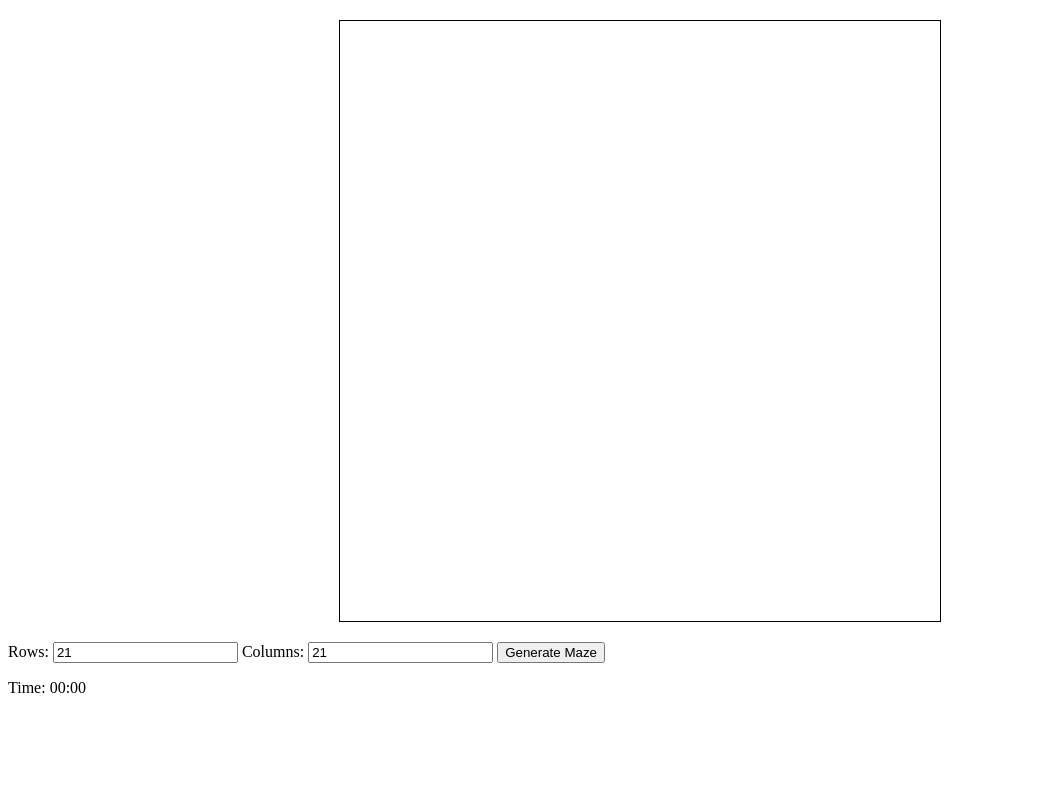
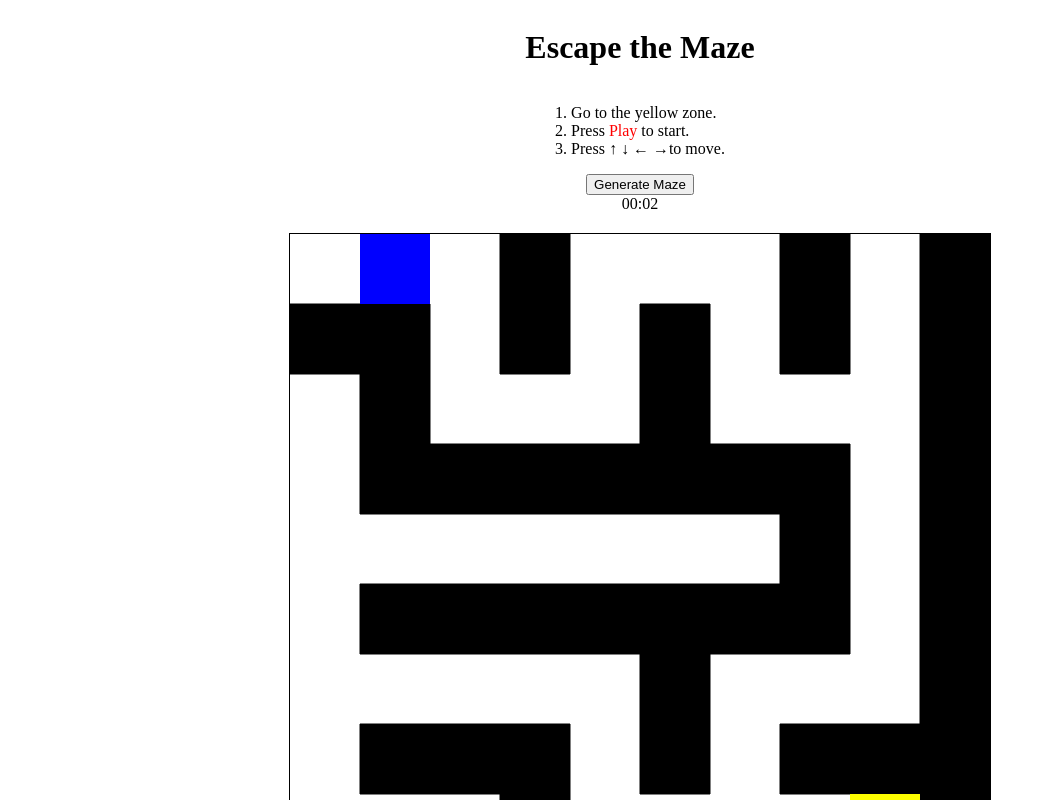
Before and after one commit to driffe/driffe.github.io, a plain HTML site: page Index.html in a window 1280 px wide. Both pictures are taken after a click on the button "Generate Maze". Shown: the top 800 px of the page, without its empty margins (0-1046 px from the left). Drawn offline with Linux system fonts and the light colour scheme.

Commit message:
add maze generator func

```diff
--- a/Index.html
+++ b/Index.html
@@ -1,4 +1,4 @@
-<!-- <!DOCTYPE html>
+<!DOCTYPE html>
 <html>
   <body>
     <div class="start_screen">
@@ -11,44 +11,17 @@
           3. Press <span>&uarr; &darr; &larr; &rarr;</span>to move.</p>
         </div>
         <div>
-          <label for="r_label">Row:</label>
-          <input id="row" type="number"/>
-          <label for="c_label">Column:</label>
-          <input id="column" type="number"/>
           <button onclick="button_click()">Generate Maze</button>
 
         </div>
         <div class='play'>
           <label id="minutes">00</label>:<label id="seconds">00</label>
         </div>
-        <canvas id="myCanvas" width="500" height="500" style="border:1px solid #000000;">
+        <canvas id="myCanvas" width="700" height="700" style="border:1px solid #000000;">
         </canvas>
     </div>
 
     <script src="gameCanvas.js"></script>
     <link rel="stylesheet" href="style.css">
   </body>
-</html> -->
-<!DOCTYPE html>
-<html lang="en">
-<head>
-    <meta charset="UTF-8">
-    <meta name="viewport" content="width=device-width, initial-scale=1.0">
-    <link rel="stylesheet" href="style.css">
-    <title>Maze Game</title>
-</head>
-<body>
-    <canvas id="myCanvas" width="600" height="600"></canvas>
-    <div>
-        <label for="row">Rows:</label>
-        <input type="number" id="row" value="21">
-        <label for="column">Columns:</label>
-        <input type="number" id="column" value="21">
-        <button onclick="button_click()">Generate Maze</button>
-    </div>
-    <div>
-        <p>Time: <span id="minutes">00</span>:<span id="seconds">00</span></p>
-    </div>
-    <script src="gameCanvas.js"></script>
-</body>
 </html>
--- a/gameCanvas.js
+++ b/gameCanvas.js
@@ -21,46 +21,22 @@ function generateMaze(rows, cols) {
       }
     }
 
-	// Set the maze walls
-	for (let i = 0; i < rows; i += 2) {
-	  for (let j = 0; j < cols; j += 2) {
-		maze[i][j] = 1;
-	  }
-	}
-
-	// Set the maze paths
-	for (let i = 1; i < rows; i += 2) {
-	  for (let j = 1; j < cols; j += 2) {
-		maze[i][j] = 0;
-	  }
-	}
-
-	// Start generating paths from the top-left corner
+    maze[0][0] = 0;
     recursiveBacktrack(0, 0);
 
-	// Set the goal as -1
-	maze[rows - 1][cols - 1] = -1;
-
+    maze[rows - 1][cols - 2] = -1;
     return maze;
 }
 
 function button_click() {
-	const rows = document.getElementById("row").value;
-	const cols = document.getElementById("column").value;
-	console.log(rows, cols);
-	const maze = generateMaze(rows, cols);
     var c = document.getElementById("myCanvas");
     var ctx = c.getContext("2d");
-	for(var i = 0; i < maze[i].length; i++) {
-		for(var z = 0; z < maze.length; z++) {
-		  console.log(maze[z][i]);
-		}
-	}
-	var border = maze;
+    var width = c.width;
+	var maze = generateMaze(10,10)
+    var blockSize = width / (maze.length); // Adjust the blockSize calculation
+    console.log(blockSize);
+    var playerLocation = { x: 1, y: 0 };
 
-	var width = myCanvas.width;
-	var blockSize = width / border.length;
-	var playerLocation = { x: 1, y: 1 };
     document.addEventListener("keydown", keyDown);
 
     var minutesLabel = document.getElementById("minutes");
@@ -100,8 +76,8 @@ function generateMaze(rows, cols) {
     function drawEndzone() {
         ctx.beginPath();
         ctx.rect(
-		blockSize * (border[0].length - 2),
-		blockSize * (border[0].length - 2),
+            blockSize * (maze[0].length - 2),
+            blockSize * (maze.length - 2),
             blockSize,
             blockSize
         );
@@ -109,6 +85,7 @@ function generateMaze(rows, cols) {
         ctx.fill();
         ctx.closePath();
     }
+
     function player() {
         ctx.beginPath();
         ctx.rect(
@@ -121,8 +98,9 @@ function generateMaze(rows, cols) {
         ctx.fill();
         ctx.closePath();
     }
+
     function detectWall(x, y) {
-	  if (y > 0 && x > 0 && border[y][x] != 1) {
+        if (y >= 0 && x >= 0 && maze[y][x] != 1) {
             return true;
         }
         return false;
@@ -163,7 +141,7 @@ function generateMaze(rows, cols) {
     }
 
     function reachToEndzone(x, y) {
-	  if (border[y][x + 1] == -1) {
+        if (maze[playerLocation.y][playerLocation.x] == -1) {
             alert("Goal!!!!!");
             return false;
         }
@@ -172,17 +150,18 @@ function generateMaze(rows, cols) {
     console.log(reachToEndzone(playerLocation.x, playerLocation.y));
 
     function draw() {
-	  ctx.clearRect(0, 0, myCanvas.width, myCanvas.height);
-	  for (var y = 0; y < border.length; y++) {
-		for (var x = 0; x < border[y].length; x++) {
-		  if (border[y][x] == 1) {
+        ctx.clearRect(0, 0, c.width, c.height);
+        for (var y = 0; y < maze.length; y++) {
+            for (var x = 0; x < maze[y].length; x++) {
+                if (maze[y][x] == 1) {
                     drawBorder(x, y);
-		  } else if (border[y][x] == -1) {
+                } else if (maze[y][x] == -1) {
                     drawEndzone();
                 }
             }
         }
         player();
     }
+
     draw();
 }
--- a/style.css
+++ b/style.css
@@ -1,4 +1,4 @@
-/* .start_screen {
+.start_screen {
     display: flex;
     justify-content: center;
     align-items: center;
@@ -11,7 +11,7 @@
 }
 .time{
     color: white;
-} */
+}
 canvas {
     border: 1px solid #000;
     display: block;
```
Lines whose indentation alone changed are shown as unchanged.
